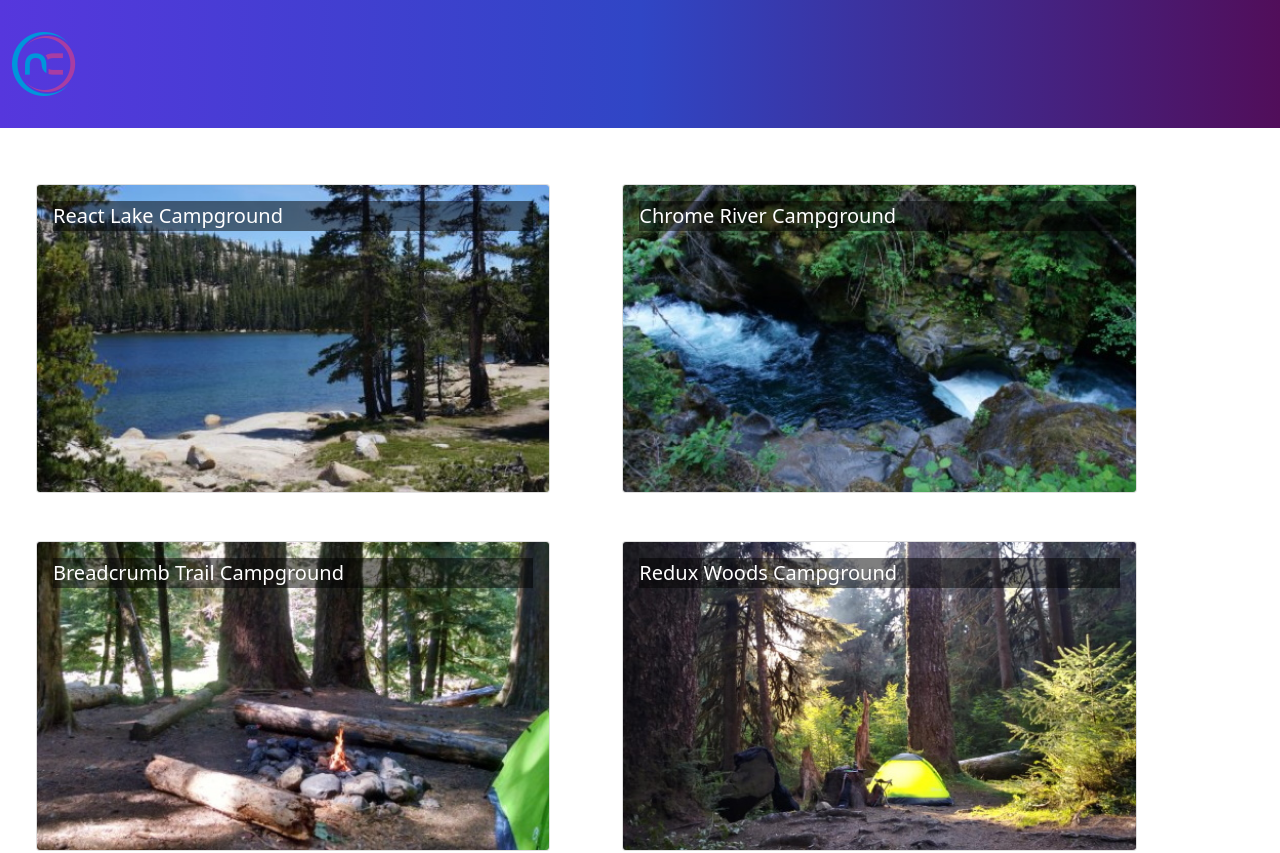
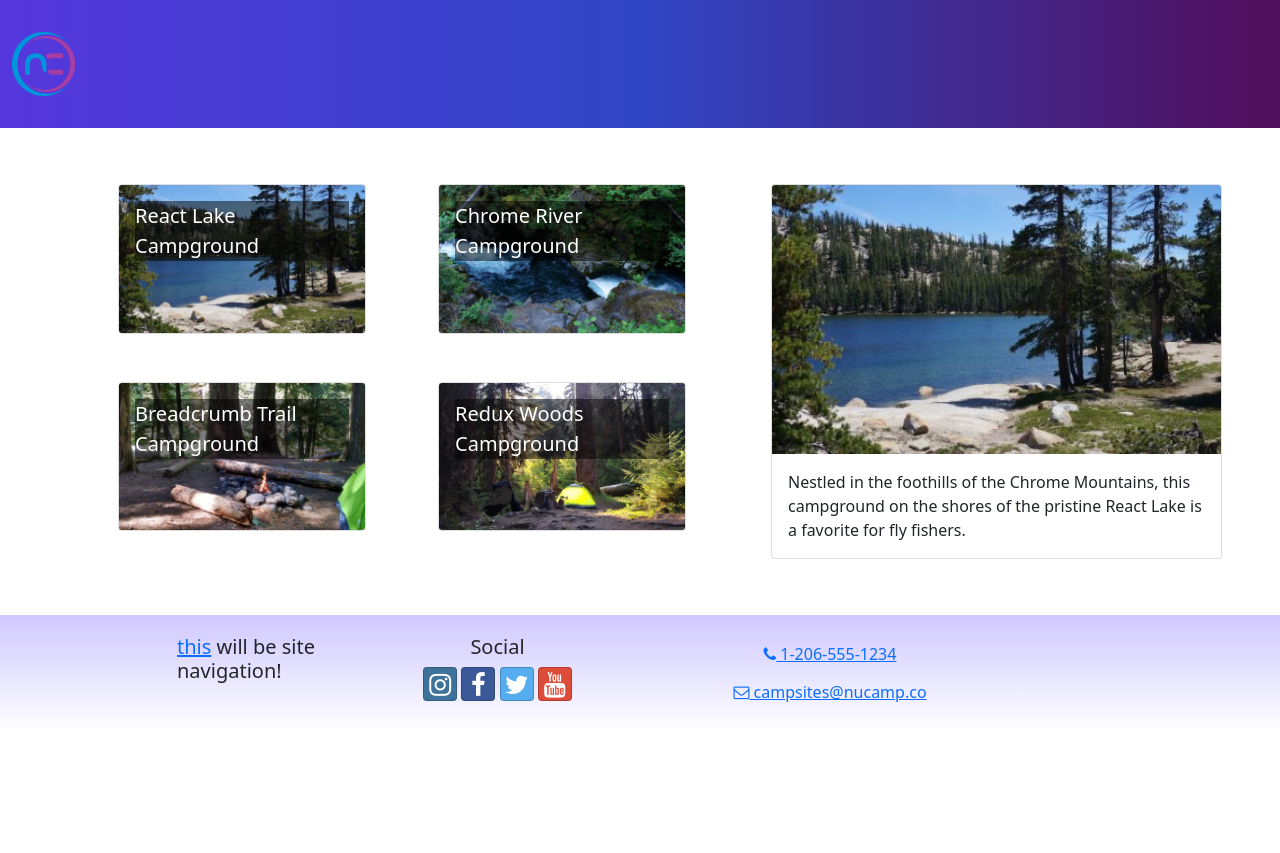
Before and after one commit to k04l/nucampReact, a React (Create React App) app: page /directory in a window 1280 px wide. Shown: the top 853 px of the page. After the commit the page ends 800 px from the top, so only its background shows below. Built offline with nearby package versions, Linux system fonts and the light colour scheme.

Commit message:
Router Setup

```diff
--- a/package.json
+++ b/package.json
@@ -46,5 +46,10 @@
       "last 1 firefox version",
       "last 1 safari version"
     ]
+  },
+  "devDependencies": {
+    "eslint": "^8.31.0",
+    "eslint-plugin-react": "^7.32.0",
+    "eslint-plugin-react-hooks": "^4.6.0"
   }
 }
--- a/src/App.js
+++ b/src/App.js
@@ -1,16 +1,23 @@
-import './App.css';
-import CampsitesList from './features/campsites/CampsitesList';
 import Header from './components/Header';
 import Footer from './components/Footer';
+import CampsitesDirectoryPage from './pages/CampsiteDirectoryPage';
+import './App.css';
+import { Routes, Route } from 'react-router-dom';
+import HomePage from './pages/HomePage';
+import ContactPage from './pages/ContactPage';
 
 function App() {
   return (
     <div className="App">
       <Header />
-      <CampsitesList />
+      <Routes>
+        <Route path='/' element={<HomePage />} />
+        <Route path='contact' element={<ContactPage />} />
+        <Route path='directory' element={<CampsitesDirectoryPage />} />
+      </Routes>
       <Footer />
     </div>
   );
-};
+}
 
 export default App;
--- /dev/null
+++ b/src/features/campsites/CampsiteDetail.js
@@ -0,0 +1,18 @@
+import { Card, CardImg, CardText, CardBody, Col } from 'reactstrap';
+
+const CampsiteDetail = ( {campsite}) => {
+    const { image, name, description } = campsite;
+
+    return(
+        <Col md='12' className='m-4'>
+            <Card>
+                <CardImg top src={image} alt={name}/>
+                <CardBody>
+                    <CardText>{description}</CardText>
+                </CardBody>
+            </Card>
+        </Col>
+    );
+};
+
+export default CampsiteDetail;
--- a/src/features/campsites/CampsitesList.js
+++ b/src/features/campsites/CampsitesList.js
@@ -3,14 +3,19 @@ import CampsiteCard from "./CampsiteCard";
 import { selectAllCampsites } from './campsitesSlice';
 
 
-const CampsitesList = () => {
+const CampsitesList = ( {setCampsiteId} ) => {
     const campsites = selectAllCampsites();
 
         return (
             <Row className='ms-auto'>
                 {campsites.map((campsite) => {
                     return (
-                    <Col className='m-4' md='5' key={campsite.id}>
+                        <Col
+                            className='m-4'
+                            md='5'
+                            key={campsite.id}
+                            onClick={() => setCampsiteId(campsite.id)}
+                        >
                             <CampsiteCard campsite={campsite} />
                         </Col>
                     );
@@ -19,4 +24,5 @@ const CampsitesList = () => {
         )
     }
 
+
 export default CampsitesList;
--- a/src/features/campsites/campsitesSlice.js
+++ b/src/features/campsites/campsitesSlice.js
@@ -4,6 +4,6 @@ export const selectAllCampsites = () => {
     return CAMPSITES;
 };
 
-export const selectRandomCampsite = () => {
-    return CAMPSITES[Math.floor(CAMPSITES.length * Math.random())];
+export const selectCampsiteById = (id) => {
+    return CAMPSITES.find((campsite) => campsite.id === id);
 };
--- a/src/index.js
+++ b/src/index.js
@@ -1,5 +1,6 @@
 import React from 'react';
 import { createRoot } from 'react-dom/client';
+import { BrowserRouter } from 'react-router-dom';
 import { Provider } from 'react-redux';
 import { store } from './app/store';
 import App from './App';
@@ -16,7 +17,9 @@ const root = createRoot(container);
 root.render(
   <React.StrictMode>
     <Provider store={store}>
-      <App />
+      <BrowserRouter>
+        <App />
+      </BrowserRouter>
     </Provider>
   </React.StrictMode>
 );
--- /dev/null
+++ b/src/pages/ContactPage.js
@@ -0,0 +1,5 @@
+const ContactPage = () => {
+    return <div>ContactPage</div>;
+};
+
+export default ContactPage;
--- /dev/null
+++ b/src/pages/HomePage.js
@@ -0,0 +1,5 @@
+const HomePage = () => {
+    return <div>HomePage</div>;
+};
+
+export default HomePage;
```
Also changed, not shown: .eslintrc.js (added), 1 other file (tests, documents, lock files or other folders). Lines whose indentation alone changed are shown as unchanged.
